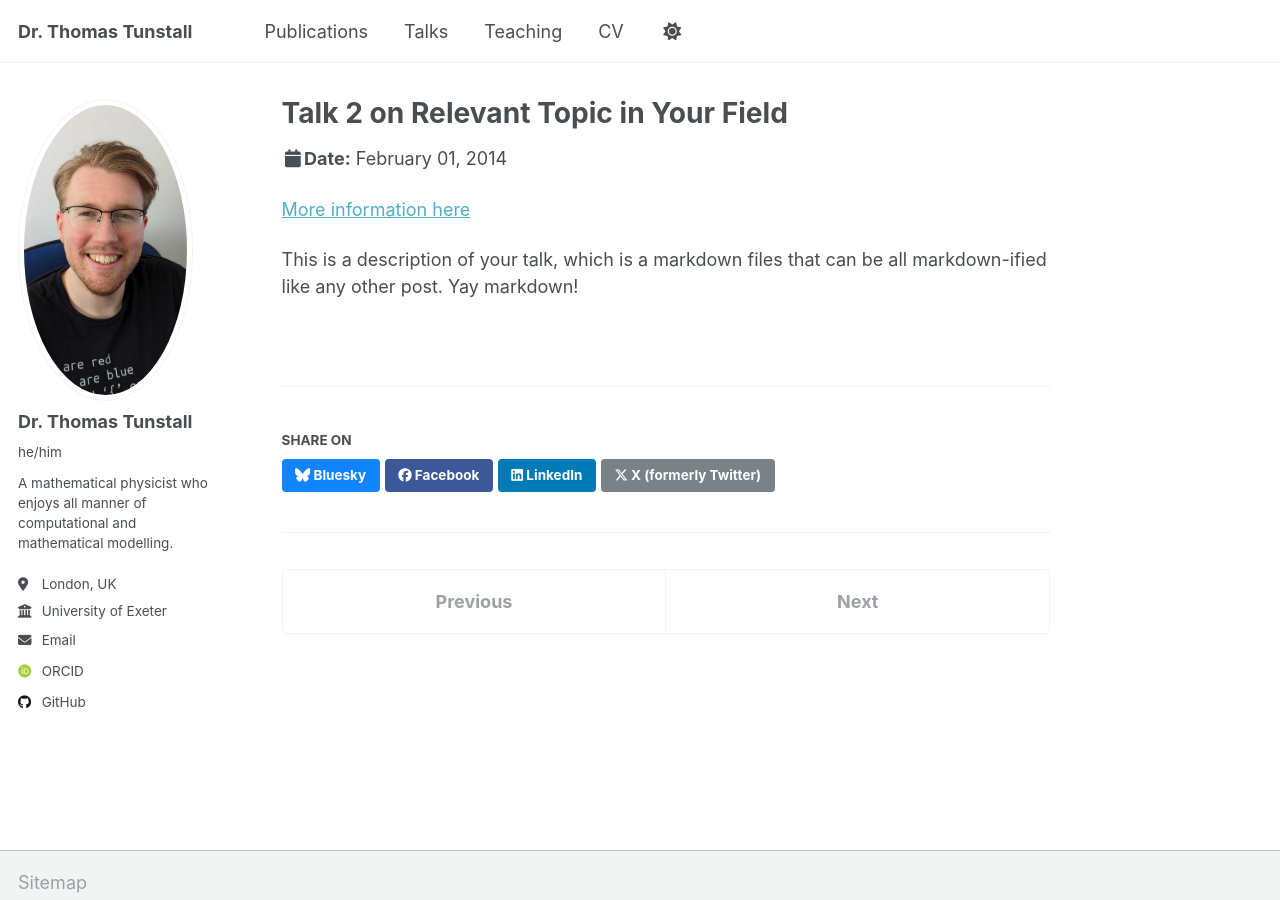
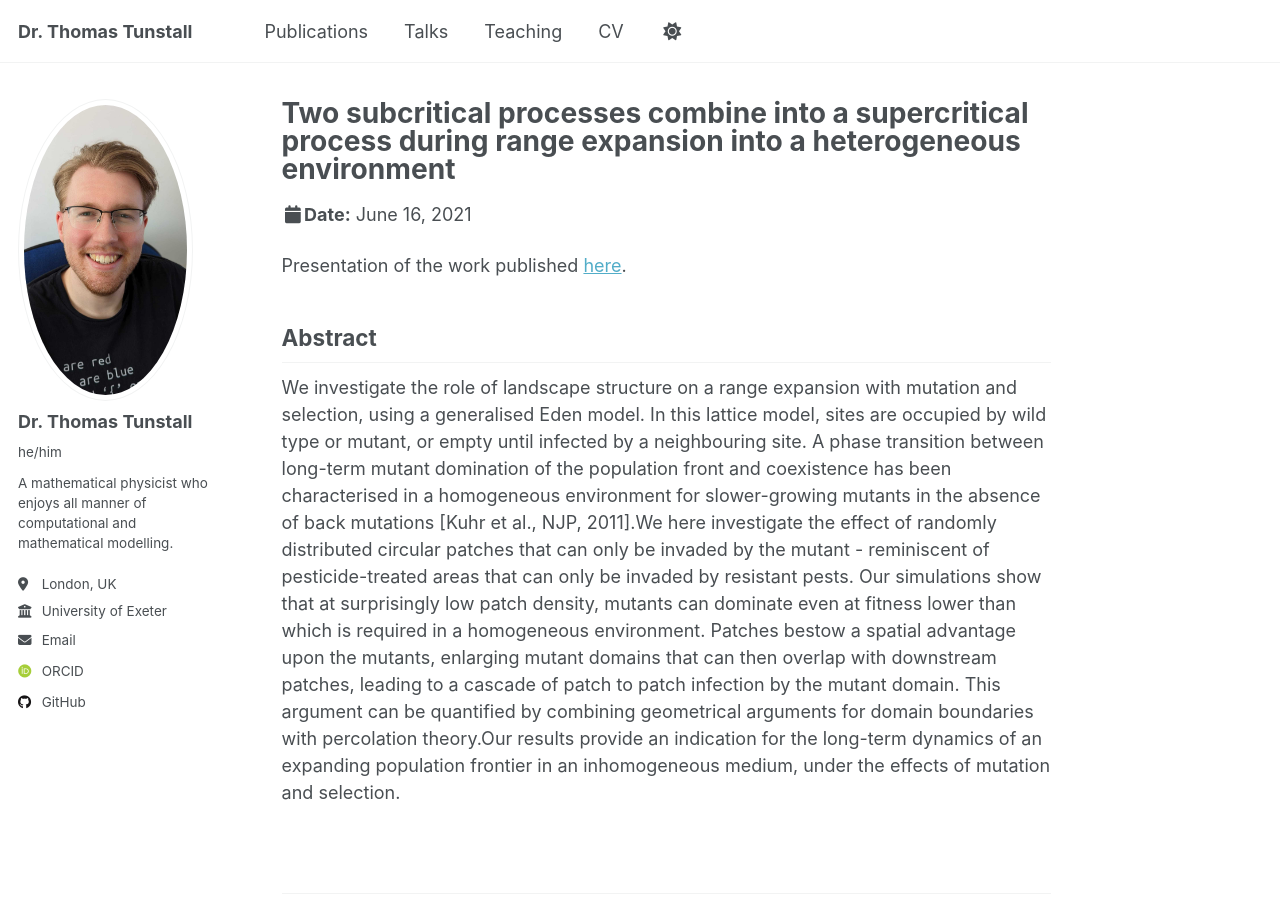
Before and after one commit to ThomasTunstall/ThomasTunstall, a Jekyll site: the page built from _talks/2014-02-01-talk-2.md, in a window 1280 px wide and 900 px high. Built offline with Jekyll 4.4.1, drawn with Linux system fonts in a browser that asks for light colours; some web fonts are replaced.

Commit message:
Update 2014-02-01-talk-2.md

```diff
--- a/_talks/2014-02-01-talk-2.md
+++ b/_talks/2014-02-01-talk-2.md
@@ -1,13 +1,15 @@
 ---
-title: "Talk 2 on Relevant Topic in Your Field"
+title: "Two subcritical processes combine into a supercritical process during range expansion into a heterogeneous environment"
 collection: talks
 type: "Talk"
-permalink: /talks/2014-02-01-talk-2
-venue: "London School of Testing"
-date: 2014-02-01
-location: "London, UK"
+permalink: /talks/2021_SMB
+venue: "SMB"
+date: 2021-06-16
+location: "Virtual"
 ---
 
-[More information here](http://example2.com)
+Presentation of the work published [here](https://doi.org/10.1103/PhysRevE.108.044401).
 
-This is a description of your talk, which is a markdown files that can be all markdown-ified like any other post. Yay markdown!
+## Abstract
+
+We investigate the role of landscape structure on a range expansion with mutation and selection, using a generalised Eden model. In this lattice model, sites are occupied by wild type or mutant, or empty until infected by a neighbouring site. A phase transition between long-term mutant domination of the population front and coexistence has been characterised in a homogeneous environment for slower-growing mutants in the absence of back mutations [Kuhr et al., NJP, 2011].We here investigate the effect of randomly distributed circular patches that can only be invaded by the mutant - reminiscent of pesticide-treated areas that can only be invaded by resistant pests. Our simulations show that at surprisingly low patch density, mutants can dominate even at fitness lower than which is required in a homogeneous environment. Patches bestow a spatial advantage upon the mutants, enlarging mutant domains that can then overlap with downstream patches, leading to a cascade of patch to patch infection by the mutant domain. This argument can be quantified by combining geometrical arguments for domain boundaries with percolation theory.Our results provide an indication for the long-term dynamics of an expanding population frontier in an inhomogeneous medium, under the effects of mutation and selection.
```
